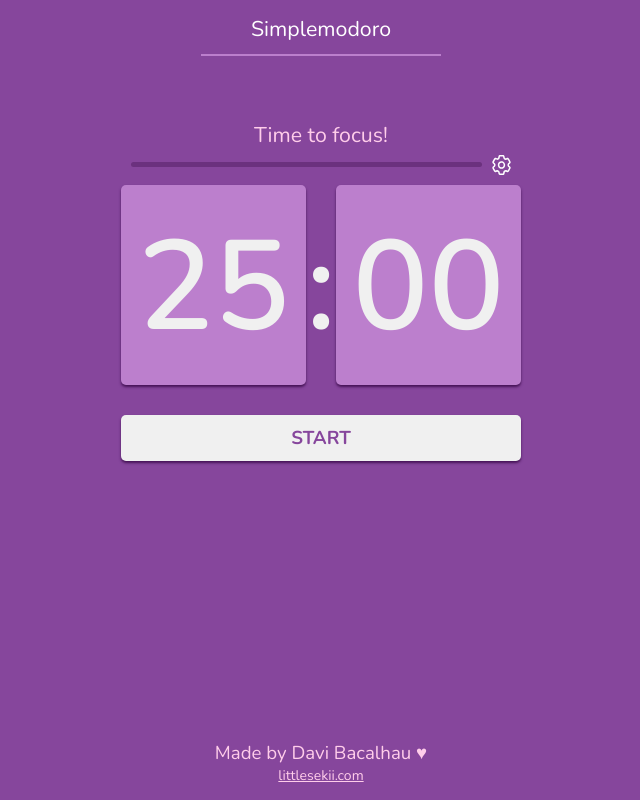
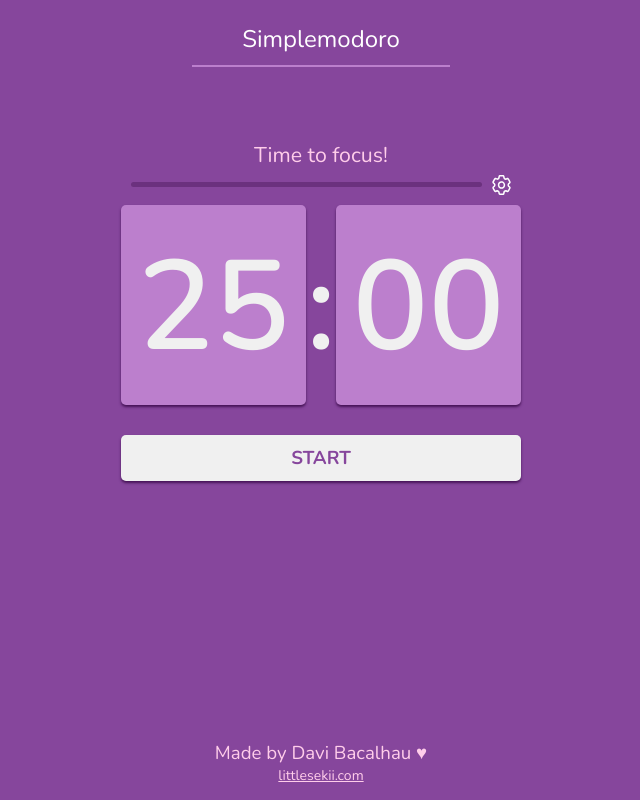
Before and after one commit to bacalhzu/vue-pomodoro, a Vue app: page / in a window 1280 px wide. Shown: the whole page, without its empty margins (319-959 px from the left). Built offline with nearby package versions, Linux system fonts and the light colour scheme.

Commit message:
updated favicon and enabled worker threading to make timer work properly when application is running in background

```diff
--- a/index.html
+++ b/index.html
@@ -5,6 +5,8 @@
     <link rel="icon" href="/favicon.ico">
     <meta name="viewport" content="height=device-height, initial-scale=1.0">
     <title>Minimalist Pomodoro Timer - Simplemodoro</title>
+    <meta name="description" content="Optimize your focusing time with Simplemodoro! A simple and minimalist pomodoro timer.">
+    <link rel="canonical" href="https://pomodoro.littlesekii.com/">
   </head>
   <body>
     <div id="app"></div>
--- a/src/App.vue
+++ b/src/App.vue
@@ -5,7 +5,7 @@ import Timer from './components/Timer/Timer.vue';
 <template>
     <main>
         <header>
-            <a class="logo" href=".">Simplemodoro</a>
+            <a class="logo" href="."><h1>Simplemodoro</h1></a>
         </header>
         <Timer class="timer"/>
         <footer>
@@ -21,7 +21,7 @@ import Timer from './components/Timer/Timer.vue';
 
     header {
         width: 95%;
-        height: 60px;
+        height: 80px;
 
         display: flex;
         justify-content: center;
@@ -32,6 +32,11 @@ import Timer from './components/Timer/Timer.vue';
         /* border-bottom: 2px solid white; */
         margin-bottom: 40px;
     }
+
+    header a h1 {
+        font-size: 18pt;
+    }
+
     .logo {
         color: #FFF;
         text-decoration: none;
--- a/src/components/Timer/Timer.vue
+++ b/src/components/Timer/Timer.vue
@@ -153,8 +153,7 @@ function showSettings() {
 }
 
 timerIntervalWorker.onmessage = () => {
-    // console.log("timer tick");
-
+    cookie = 'keepActive=true';
     if (timer.countdown.seconds > 0)
         timer.countdown.seconds--;
 
```
